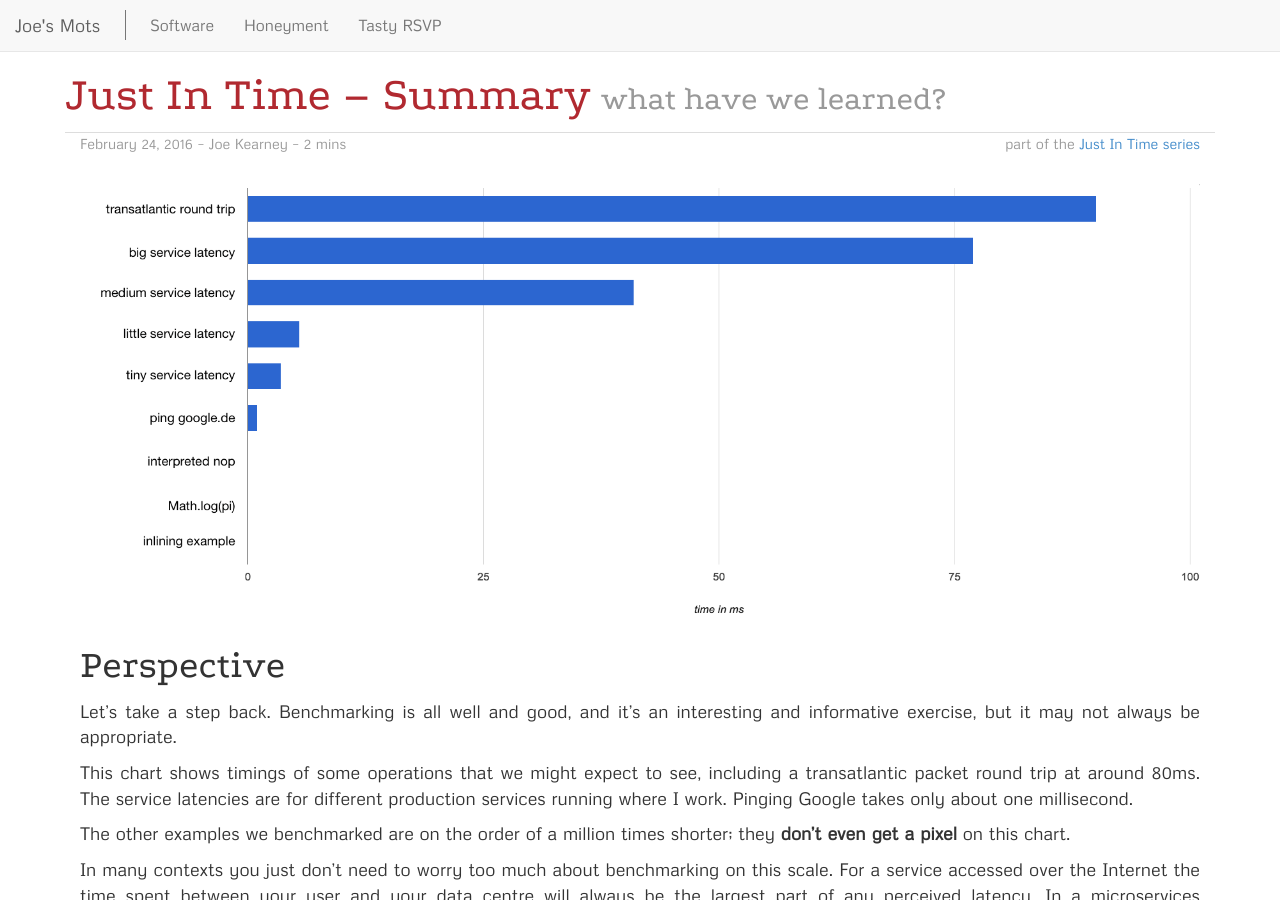
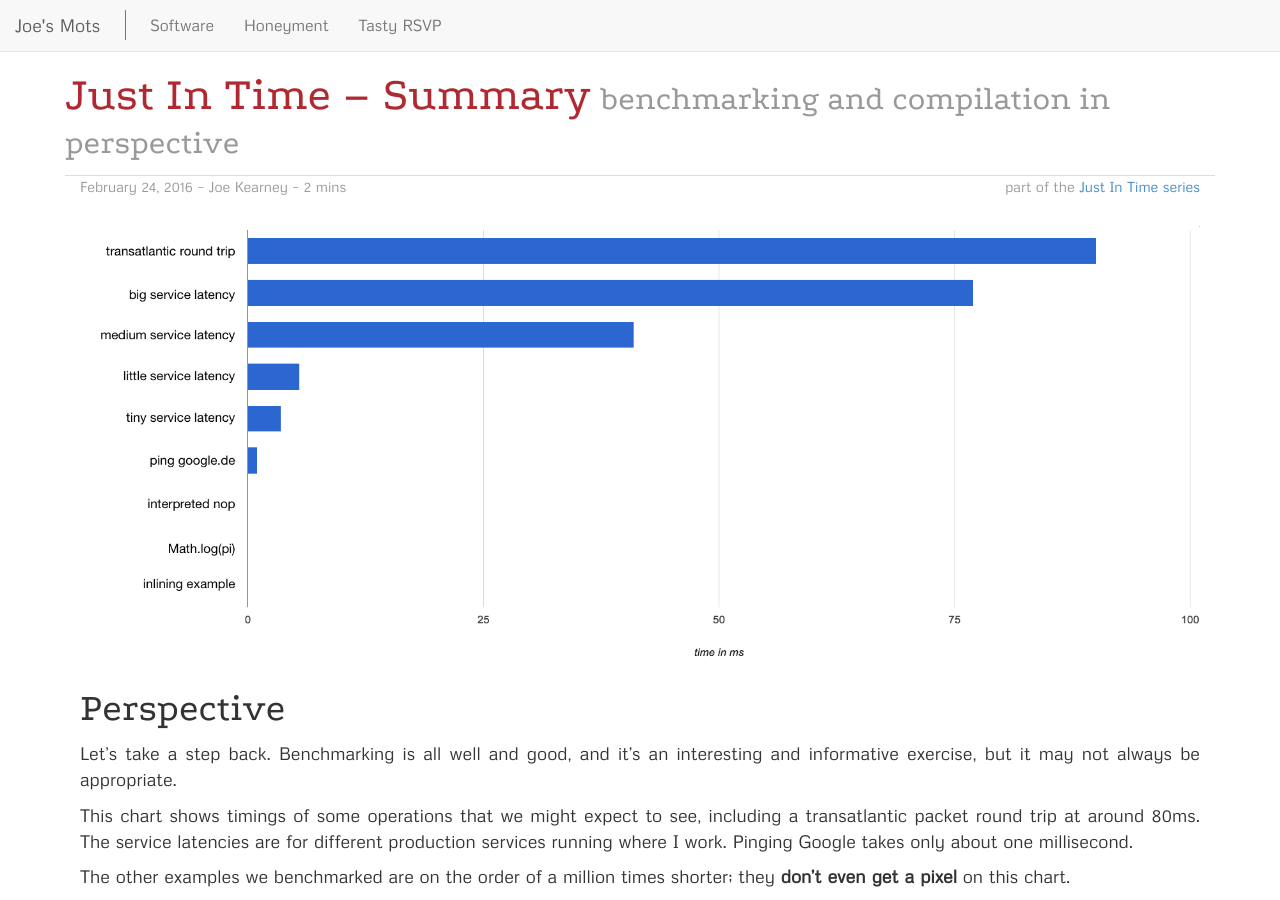
Before and after one commit to joekearney/joekearney.github.io, a Jekyll site: the page built from _posts/software/just-in-time/2016-02-24-just-in-time-4.md, in a window 1280 px wide and 900 px high. Built offline with Jekyll 4.4.1, drawn with Linux system fonts in a browser that asks for light colours.

Commit message:
better description

```diff
--- a/_posts/software/just-in-time/2016-02-24-just-in-time-4.md
+++ b/_posts/software/just-in-time/2016-02-24-just-in-time-4.md
@@ -1,8 +1,8 @@
 ---
 layout: post
 title: "Summary"
-description: "what have we learned?"
-meta_description: "The compiler is sneaky, but there's order behind the magic of the JVM"
+description: "benchmarking and compilation in perspective"
+meta_description: "The compiler is sneaky, but there's order behind the magic of the JVM. This is all fascinating, but it's probably not the bottleneck in your application."
 categories:
 - post
 tags:
```
